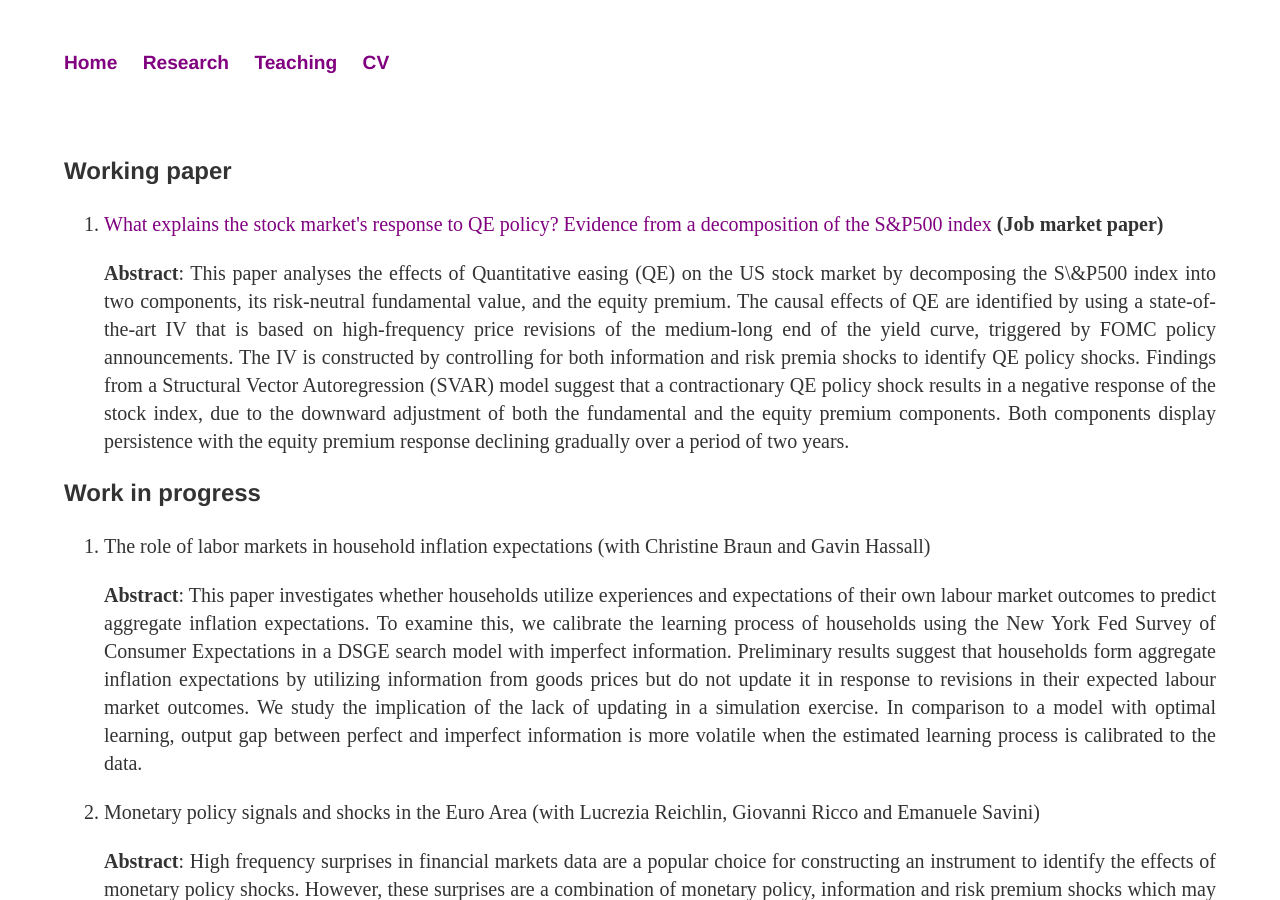
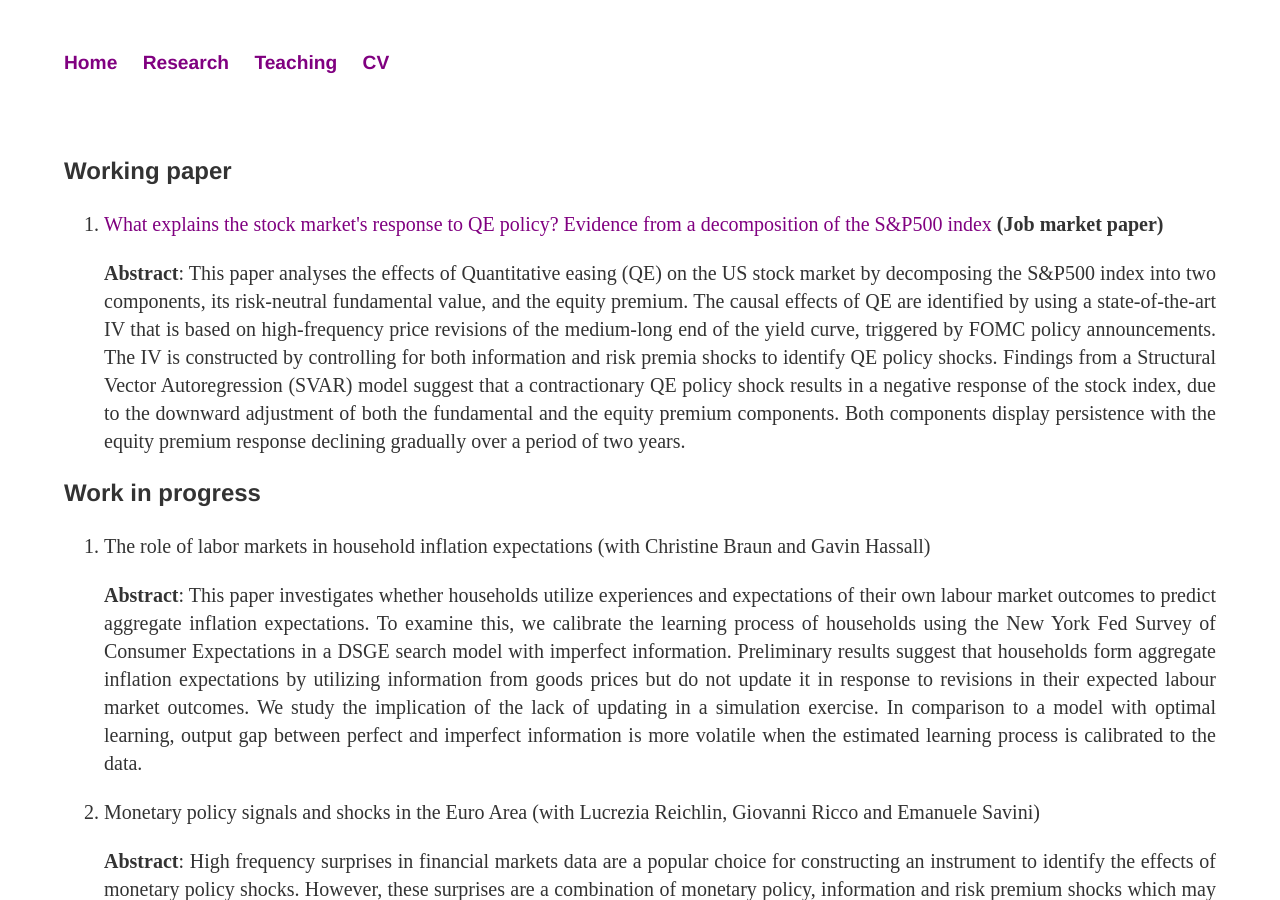
Before and after one commit to anshumaan-tuteja/anshumaan-tuteja.github.io, a Jekyll site: the page built from _pages/research.html, in a window 1280 px wide and 900 px high. Built offline with Jekyll 4.4.1, drawn with Linux system fonts in a browser that asks for light colours.

Commit message:
Update research.html

```diff
--- a/_pages/research.html
+++ b/_pages/research.html
@@ -7,7 +7,7 @@ title: Research page
   <h3>Working paper</h3>
   <ol style="font-size: 1.25em;">
     <li> <a target="_blank" href="../assets/Papers/Anshumaan%20Tuteja-jmp.pdf"> What explains the stock market's response to QE policy? Evidence from a decomposition of the S&P500 index </a>  <b>(Job market paper)</b> </li>
-    <p align="justify"; style="font-size:1em"><b>Abstract</b>: This paper analyses the effects of Quantitative easing (QE) on the US stock market by decomposing the S\&P500 index into two components, its risk-neutral fundamental value, and the equity premium.
+    <p align="justify"; style="font-size:1em"><b>Abstract</b>: This paper analyses the effects of Quantitative easing (QE) on the US stock market by decomposing the S&P500 index into two components, its risk-neutral fundamental value, and the equity premium.
       The causal effects of QE are identified by using a state-of-the-art IV that is based on high-frequency price revisions of the medium-long end of the yield curve, triggered by FOMC policy announcements.
       The IV is constructed by controlling for both information and risk premia shocks to identify QE policy shocks.
       Findings from a Structural Vector Autoregression (SVAR) model suggest that a contractionary QE policy shock results in a negative response of the stock index, due to the downward adjustment of both the fundamental and the equity premium components.
```
